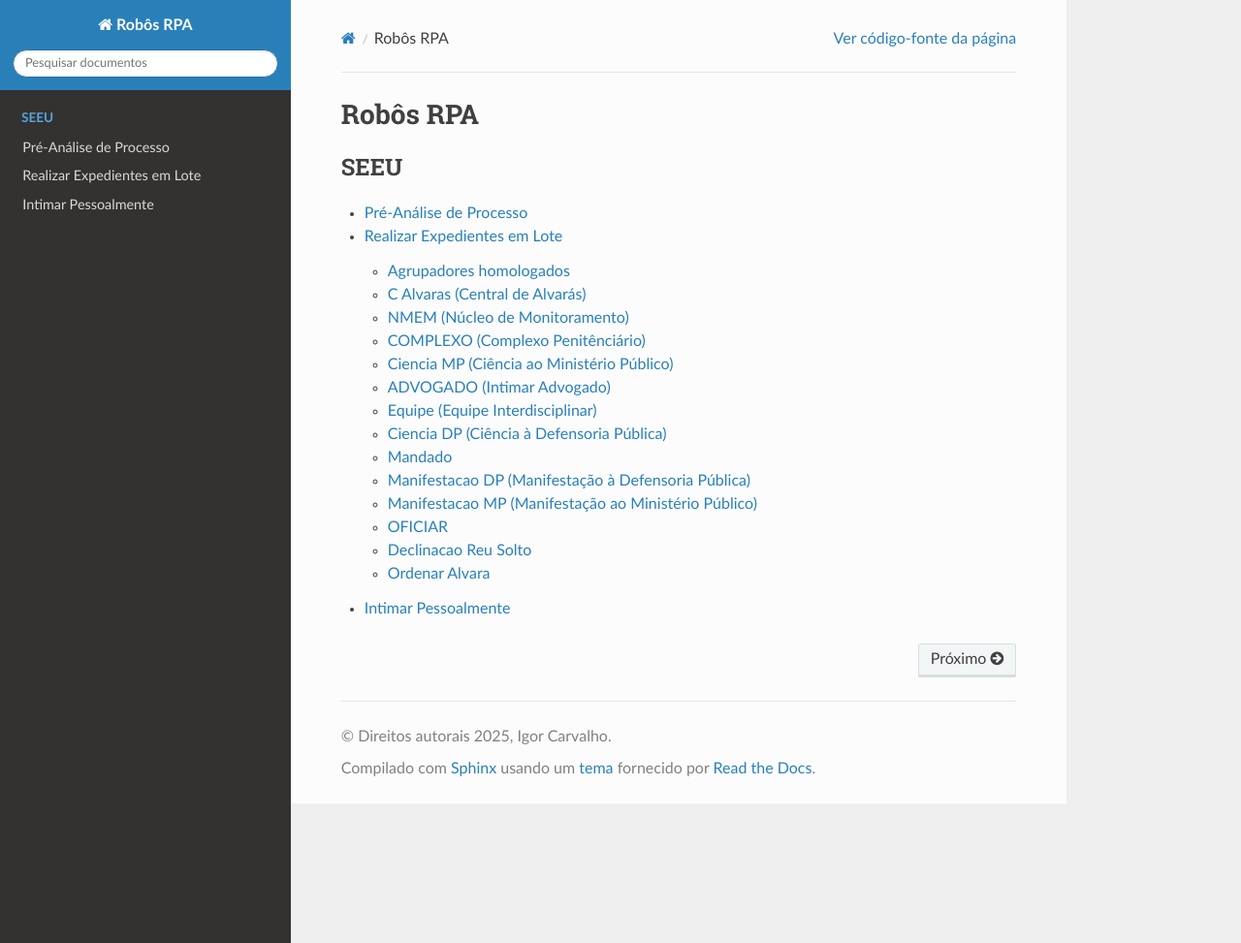
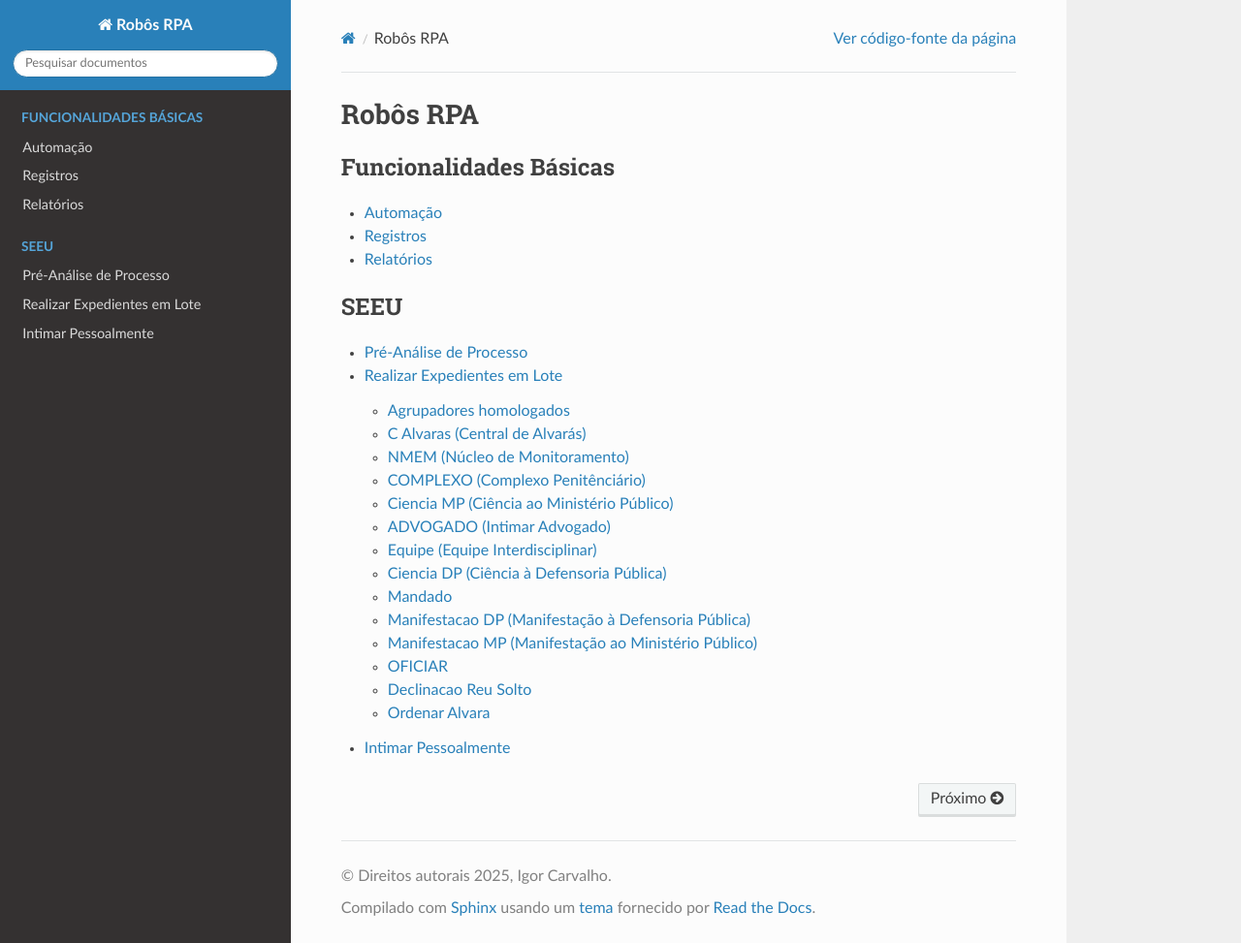
Before and after one commit to djangonauta/robos-rpa-docs, a Sphinx documentation site: the page built from docs/index.rst, in a window 1280 px wide and 973 px high. Shown: the whole window at 97% size. Built offline with Sphinx 7.4.7 and the Read the Docs theme 3.1.0, drawn with Linux system fonts in a browser that asks for light colours.

Commit message:
fix: #8 Adicionada documentação referente as funcionalidades básicas das automações

```diff
--- a/docs/index.rst
+++ b/docs/index.rst
@@ -1,5 +1,13 @@
 Robôs RPA
 =========
+
+.. toctree::
+   :maxdepth: 2
+   :caption: Funcionalidades Básicas
+
+   automacao.rst
+   registros.rst
+   relatorios.rst
 
 .. toctree::
    :maxdepth: 2
```
Also changed, not shown: docs/automacao.rst (added, +22 -0 lines), docs/registros.rst (added, +20 -0 lines), docs/relatorios.rst (added, +12 -0 lines), docs/_static/funcionalidades/automacao.png (added), docs/_static/funcionalidades/registros.png (added), docs/_static/funcionalidades/relatorio.png (added), docs/_static/pre_analise_processo/modelo_minuta.png, docs/_static/pre_analise_processo/pre_analise.png.
